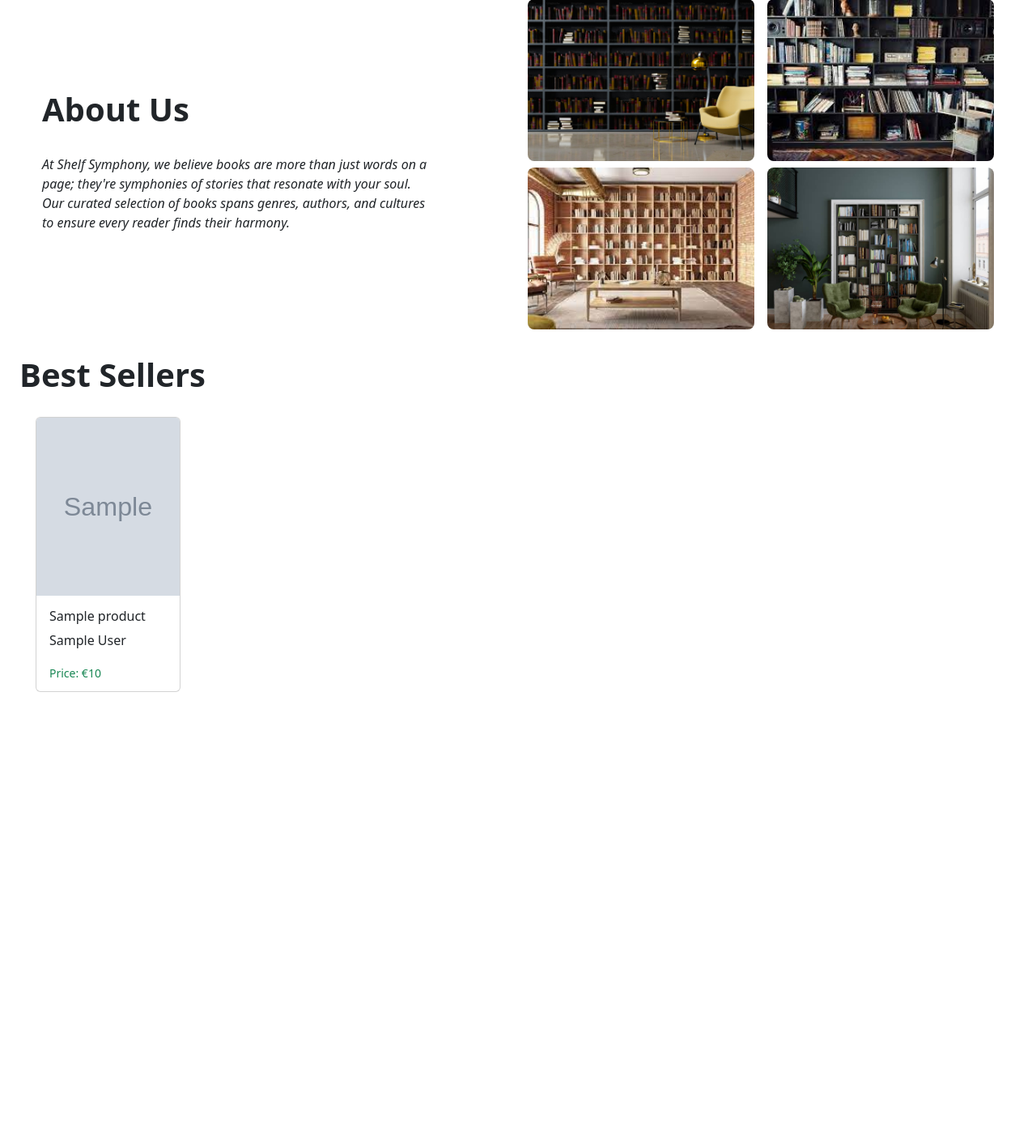
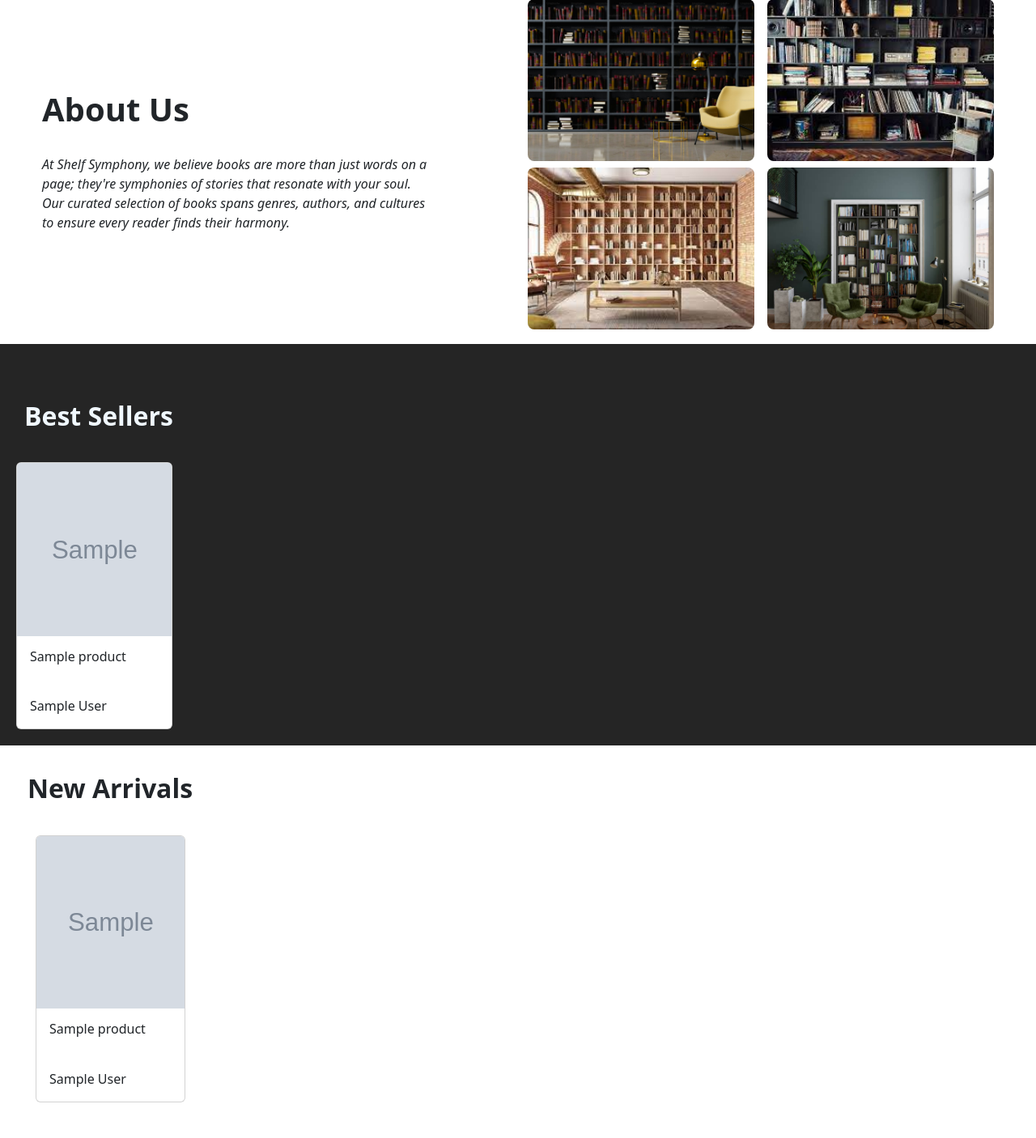
Before and after one commit to Arijesamujaa/ShelfSymphony, a PHP site: page /user_home.php in a window 1280 px wide. Shown: the part 821-2227 px from the top of the page at 81% size. Before the commit the page ends 1676 px from the top, so only its background shows below. Run offline with PHP 8.4, Linux system fonts and the light colour scheme; tables that the repository leaves empty hold one stand-in row (values such as "Sample post"); grey boxes marked "Sample" are stand-in pictures.

Commit message:
BestSellers and NewArrivals

```diff
--- a/css/style.css
+++ b/css/style.css
@@ -139,6 +139,16 @@
     transform: scale(1.05);
 }
 
+#bestsellers {
+    background-color: rgb(37, 37, 37);
+}
+
+#bestsellers #title {
+    font-size: xx-large;
+    color: aliceblue;
+    margin-top: 50px;
+}
+
 #bestsellers .card {
     transition: transform 0.3s ease, box-shadow 0.3s ease;
 }
@@ -155,3 +165,16 @@
 .carousel-item.row{
     margin: 50px;
 }
+
+#newarrivals .card {
+    transition: transform 0.3s ease, box-shadow 0.3s ease;
+}
+
+#newarrivals .card:hover {
+    transform: scale(1.05);
+    box-shadow: 0px 4px 15px rgba(0, 0, 0, 0.2);
+}
+
+#newarrivals .carousel-inner {
+    padding: 20px;
+}
--- a/user_home.php
+++ b/user_home.php
@@ -92,15 +92,59 @@
             </div>
         </section>
 
-        <section class="" id="collection">
-            <section class="m-4" id="bestsellers">
-                <h4 class="display-6 fw-bold">Best Sellers</h4>
+        <section class="collection" id="collection">
+            <div class="bestsellers" style="background-color: rgb(37, 37, 37); margin-top:10px">
+                <section id="bestsellers">
+                    <div class="sectionTitle" style="padding: 20px 0 10px 30px;">
+                        <h4 class="display-6 fw-bold" id="title" style="font-size:xx-large; color:aliceblue;">Best Sellers</h4>
+                    </div>
+                    <div id="carouselExampleSlidesOnly" class="carousel slide" data-bs-ride="carousel">
+                        <div class="carousel-inner">
+                            <?php
+                            include('config.php');
+                            $query = "SELECT * FROM products";
+                            $stmt = $conn->prepare($query);
+                            $stmt->execute();
+                            $products = $stmt->fetchAll(PDO::FETCH_ASSOC);
+                            $chunks = array_chunk($products, 6);
+                            $isFirstSlide = true;
+                            foreach ($chunks as $chunk): ?>
+                                <div class="carousel-item <?= $isFirstSlide ? 'active' : '' ?>">
+                                    <div class="row row-cols-1 row-cols-md-6 g-3">
+                                        <?php foreach ($chunk as $product): ?>
+                                            <div class="col">
+                                                <div class="card" style="height: 330px;">
+                                                    <div class="image-container" style="height: 65%;">
+                                                        <img src="<?= htmlspecialchars($product['image']) ?>" alt="<?= htmlspecialchars($product['title']) ?>" class="card-img-top h-100" style="object-fit: cover;" />
+                                                    </div>
+                                                    <div class="card-body d-flex flex-column justify-content-between" style="height: 35%;">
+                                                        <h6 class="card-title"><?= htmlspecialchars($product['title']) ?></h6>
+                                                        <p class="card-text"><?= htmlspecialchars($product['author']) ?></p>
+                                                    </div>
+                                                </div>
+                                            </div>
+                                        <?php endforeach; ?>
+                                    </div>
+                                </div>
+                                <?php $isFirstSlide = false; ?>
+                            <?php endforeach; ?>
+                        </div>
+                    </div>
+                </section>
+            </div>
+
+            <section class="m-4" id="newarrivals">
+                <h4 class="display-6 fw-bold" style="font-size:xx-large; padding:10px">New Arrivals</h4>
                 <div id="carouselExampleSlidesOnly" class="carousel slide" data-bs-ride="carousel">
                     <div class="carousel-inner">
                         <?php
                         include('config.php');
-                        $query = "SELECT * FROM products";
+
+                        $limit = 5;
+
+                        $query = "SELECT * FROM products ORDER BY id DESC LIMIT :limit";
                         $stmt = $conn->prepare($query);
+                        $stmt->bindParam(':limit', $limit, PDO::PARAM_INT);
                         $stmt->execute();
                         $products = $stmt->fetchAll(PDO::FETCH_ASSOC);
 
@@ -109,17 +153,16 @@
 
                         foreach ($chunks as $chunk): ?>
                             <div class="carousel-item <?= $isFirstSlide ? 'active' : '' ?>">
-                                <div class="row row-cols-1 row-cols-md-6 g-4">
+                                <div class="row row-cols-1 row-cols-md-6 g-3">
                                     <?php foreach ($chunk as $product): ?>
                                         <div class="col">
-                                            <div class="card" style="height: 340px;">
+                                            <div class="card" style="height: 330px;">
                                                 <div class="image-container" style="height: 65%;">
                                                     <img src="<?= htmlspecialchars($product['image']) ?>" alt="<?= htmlspecialchars($product['title']) ?>" class="card-img-top h-100" style="object-fit: cover;" />
                                                 </div>
                                                 <div class="card-body d-flex flex-column justify-content-between" style="height: 35%;">
                                                     <h6 class="card-title"><?= htmlspecialchars($product['title']) ?></h6>
                                                     <p class="card-text"><?= htmlspecialchars($product['author']) ?></p>
-                                                    <p class="card-text"><small class="text-success">Price: €<?= htmlspecialchars($product['price']) ?></small></p>
                                                 </div>
                                             </div>
                                         </div>
@@ -133,12 +176,8 @@
             </section>
 
 
-
         </section>
 
-        <section>
-
-        </section>
     </main>
 
     <script src="https://cdn.jsdelivr.net/npm/bootstrap@5.3.2/dist/js/bootstrap.bundle.min.js"></script>
```
Also changed, not shown: images/books/countryOldMen.jpg (added), images/books/stoner.jpg (added), uploaded_img/countryOldMen.jpg (added), uploaded_img/stoner.jpg (added).
